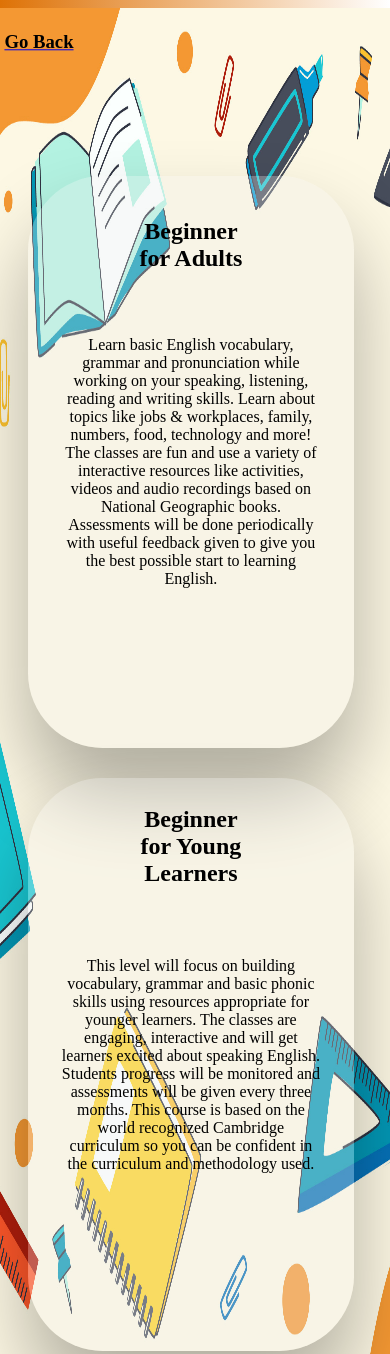
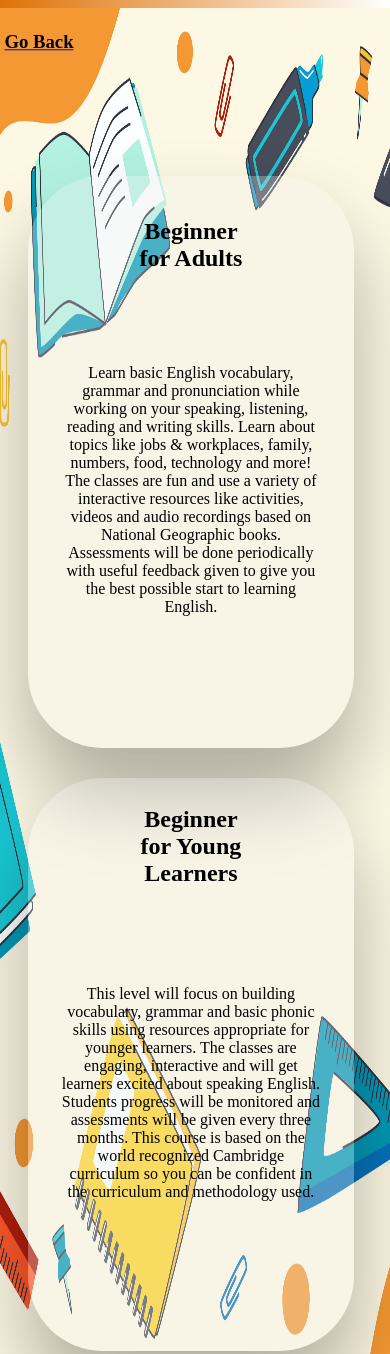
Before and after one commit to nsherban1/EasyEnglishCa, a plain HTML site: page beginner.html in a window 390 px wide. Shown: the top 1354 px of the page. Drawn offline with Linux system fonts and the light colour scheme.

Commit message:
Add files via upload

```diff
--- a/css/beginner.css
+++ b/css/beginner.css
@@ -162,7 +162,7 @@ h3{
       }
     .bodytext {
         position: absolute;
-        top: 50%;
+        top: 55%;
         left: 50%;
         transform: translate(-50%, -50%);
         width:80%;
@@ -202,7 +202,7 @@ h3{
       }
     .bodytext1 {
         position: absolute;
-        top: 50%;
+        top: 55%;
         left: 50%;
         transform: translate(-50%, -50%);
         width:80%;
```
